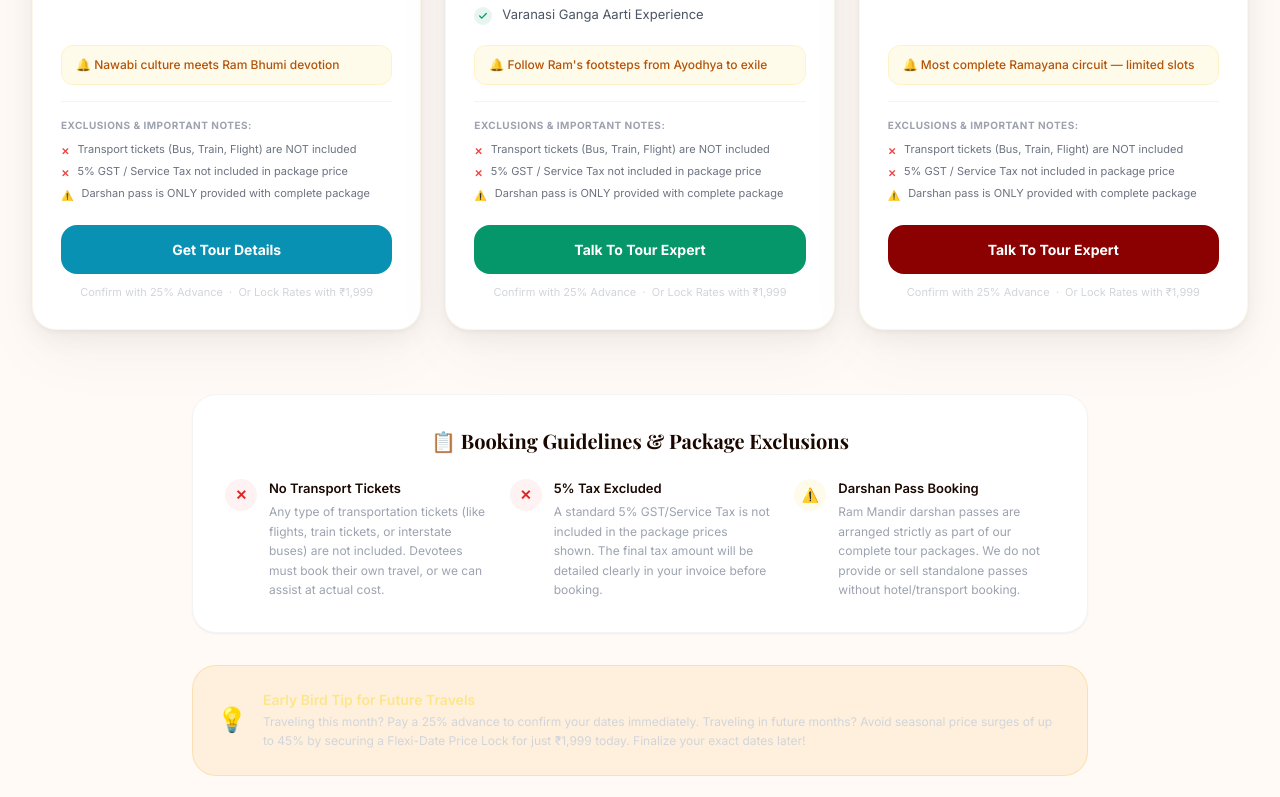
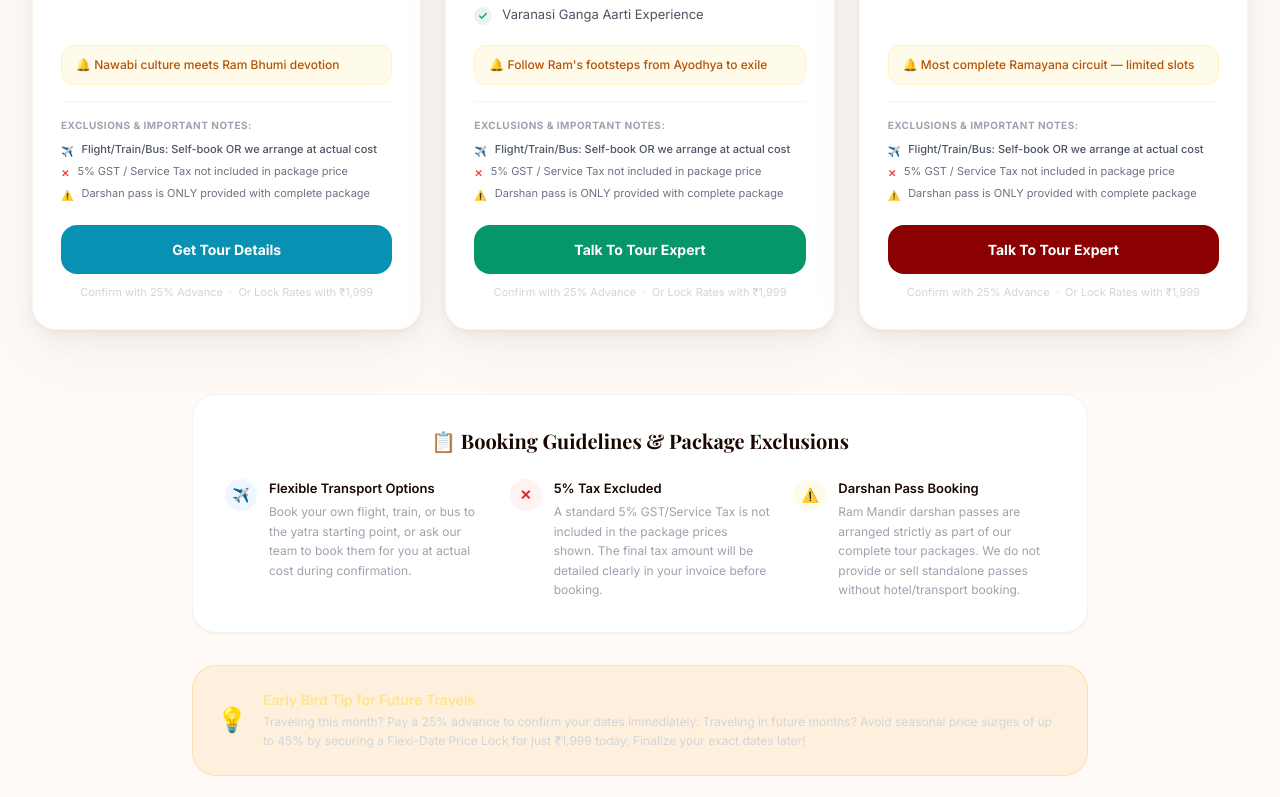
Before and after one commit to digitacurve/ayodhya-landing, a Next.js app: page / in a window 1280 px wide. Shown: the part 5699-6496 px from the top of the page. Built offline with nearby package versions, Linux system fonts and the light colour scheme.

Commit message:
Update transport exclusions to flexible flight/train/bus ticket options

```diff
--- a/components/Packages.tsx
+++ b/components/Packages.tsx
@@ -360,9 +360,9 @@ function PackageCard({ pkg, index, tokenAmount }: { pkg: (typeof packages)[0]; i
           </div>
           <ul className="space-y-2 text-[11px] leading-tight">
             <li className="flex items-start gap-2">
-              <span className="text-red-500 font-bold text-[10px] mt-[1.5px] flex-shrink-0">✕</span>
-              <span className={isPopular ? "text-white/60" : "text-gray-500"}>
-                Transport tickets (Bus, Train, Flight) are NOT included
+              <span className="text-blue-500 font-bold text-[10px] mt-[1.5px] flex-shrink-0">✈️</span>
+              <span className={isPopular ? "text-white/80 font-medium" : "text-gray-600 font-medium"}>
+                Flight/Train/Bus: Self-book OR we arrange at actual cost
               </span>
             </li>
             <li className="flex items-start gap-2">
@@ -479,10 +479,10 @@ export default function Packages() {
           </h3>
           <div className="grid grid-cols-1 md:grid-cols-3 gap-6 text-left">
             <div className="flex gap-3">
-              <div className="w-8 h-8 rounded-full bg-red-50 flex items-center justify-center flex-shrink-0 text-red-600 font-bold text-sm">✕</div>
+              <div className="w-8 h-8 rounded-full bg-blue-50 flex items-center justify-center flex-shrink-0 text-blue-600 font-bold text-sm">✈️</div>
               <div>
-                <h4 className="font-semibold text-divine-dark text-[13px] mb-1">No Transport Tickets</h4>
-                <p className="text-gray-400 text-xs leading-relaxed">Any type of transportation tickets (like flights, train tickets, or interstate buses) are not included. Devotees must book their own travel, or we can assist at actual cost.</p>
+                <h4 className="font-semibold text-divine-dark text-[13px] mb-1">Flexible Transport Options</h4>
+                <p className="text-gray-400 text-xs leading-relaxed">Book your own flight, train, or bus to the yatra starting point, or ask our team to book them for you at actual cost during confirmation.</p>
               </div>
             </div>
             <div className="flex gap-3">
```
